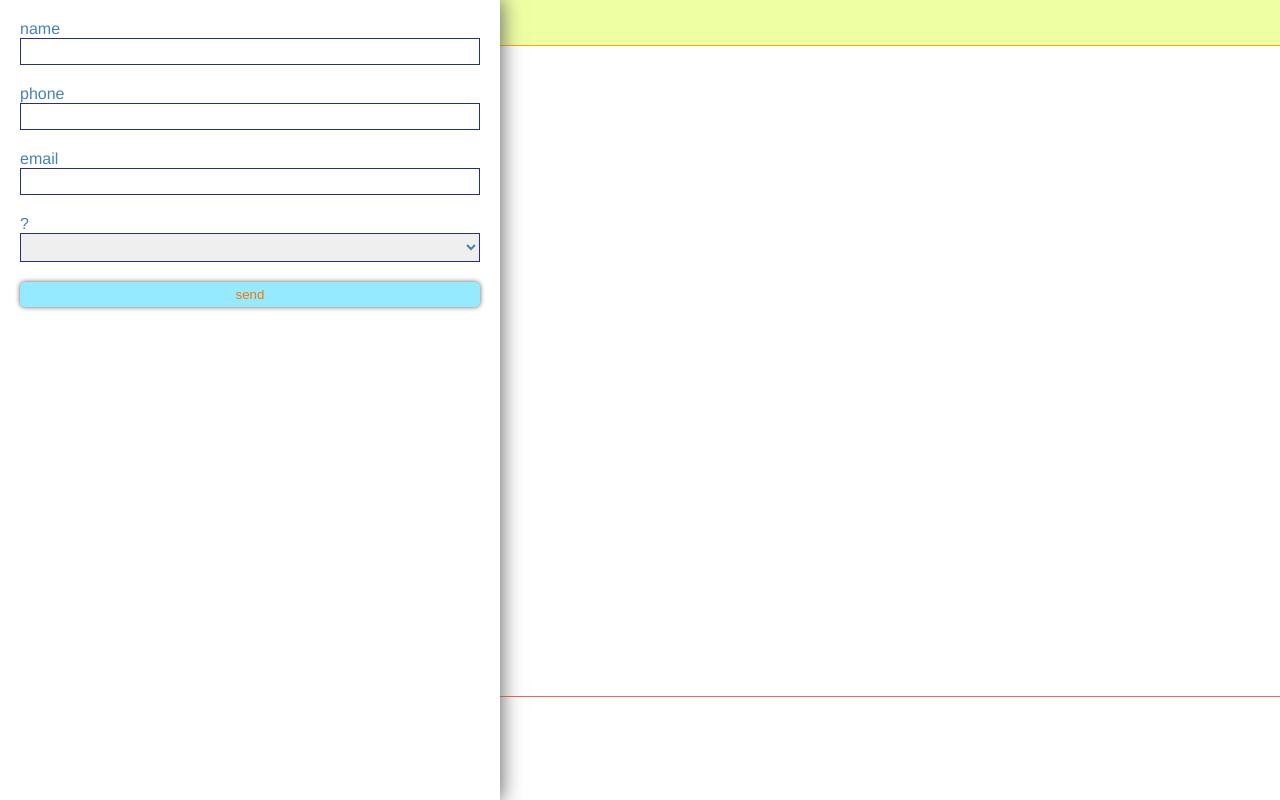
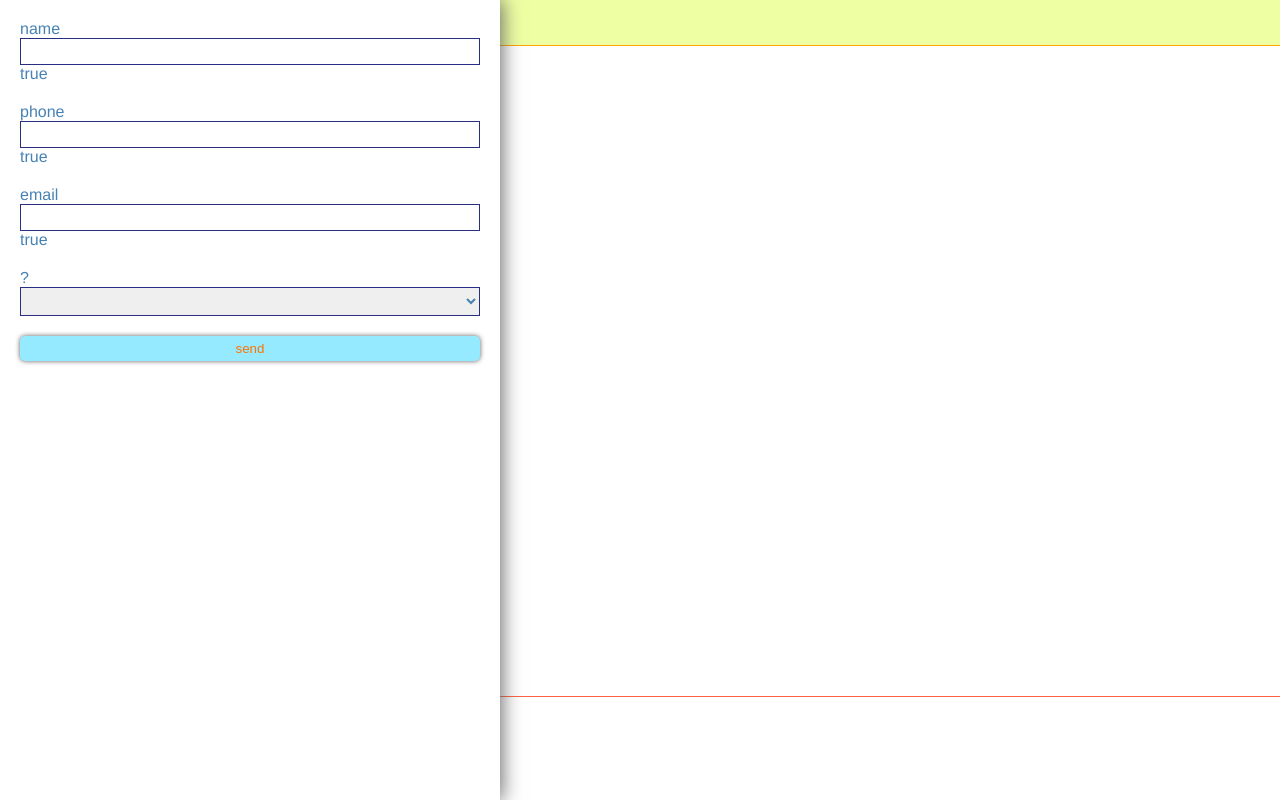
Before and after one commit to aleksandr031091/vue_training, a Vue app: page / in a window 1280 px wide. Both pictures are taken after a click on the button "add". Built offline with nearby package versions, Linux system fonts and the light colour scheme.

Commit message:
validate input

```diff
--- a/src/components/shared/custom_input/CustomInput.vue
+++ b/src/components/shared/custom_input/CustomInput.vue
@@ -1,7 +1,13 @@
 <template>
   <label class="label">
     {{ label }}
-    <input :type="type" :class="{ input: true }" v-on="listener" min="10" />
+    <input
+      :class="{ input: true, input_error: !isValid && true }"
+      v-on="listener"
+      v-bind="$attrs"
+    />
+    <span v-if="!isValid" class="label_validate">{{ error }}</span>
+    <span>{{ isValid }}</span>
   </label>
 </template>
 
@@ -9,11 +15,37 @@
 export default {
   name: "CustomInput",
 
+  inheritAttrs: false,
+
+  data() {
+    return {
+      isValid: true,
+      error: "",
+    };
+  },
+
   props: {
+    value: {
+      type: String,
+      default: "",
+    },
+
+    errorMessage: {
+      type: String,
+      default: "",
+    },
+
+    rules: {
+      type: Array,
+      default: () => [],
+    },
+
     label: String,
-    type: {
-      type: String,
-      default: "text",
+  },
+
+  watch: {
+    value(value) {
+      this.validate(value);
     },
   },
 
@@ -26,17 +58,50 @@ export default {
       };
     },
   },
+
+  methods: {
+    validate(value) {
+      this.isValid = this.rules.every((rule) => {
+        const { hasPassed, message } = rule(value);
+
+        if (!hasPassed) {
+          this.error = message;
+        }
+
+        return hasPassed;
+      });
+    },
+
+    // validateInputStyle(val) {
+    //   !val && true;
+    //   false;
+    // },
+  },
 };
 </script>
 
 <style lang="scss" scoped>
 .label {
+  position: relative;
   display: flex;
   flex-direction: column;
   color: steelblue;
+
+  &_validate {
+    position: absolute;
+    top: 100%;
+    left: 0;
+    font-size: 12px;
+    color: tomato;
+  }
 }
+
 .input {
   padding: 5px;
   border: 1px solid rgb(40, 46, 129);
+
+  &_error {
+    border: 1px solid rgb(255, 72, 16);
+  }
 }
 </style>
--- a/src/pages/home_page/HomePage.vue
+++ b/src/pages/home_page/HomePage.vue
@@ -14,19 +14,21 @@
             class="form_item"
             type="text"
             v-model.trim="name"
+            :rules="rules"
           />
           <CustomInput
             label="phone"
             class="form_item"
             type="number"
             v-model.trim="phone"
-            min="3"
+            :rules="rules"
           />
           <CustomInput
             label="email"
             class="form_item"
             type="email"
             v-model.trim="email"
+            :rules="rules"
           />
 
           <CustomSelect
@@ -52,15 +54,19 @@ import Button from "../../components/button/Button.vue";
 import Modal from "../../components/modal/Modal.vue";
 import CustomInput from "../../components/shared/custom_input/CustomInput.vue";
 import CustomSelect from "../../components/shared/custom_select/CustomSelect.vue";
+
 import { mapMutations } from "vuex";
+import {
+  isRequired,
+  charMaxLimit,
+  charMinLimit,
+} from "../../utils/validationRules";
 
 import avatar from "../../assets/images/dafaultAvatar.png";
 import { nanoid } from "nanoid";
 
 export default {
   name: "HomePage",
-
-  components: { Button, Modal, CustomInput, CustomSelect },
 
   data() {
     return {
@@ -71,6 +77,14 @@ export default {
       image: avatar,
       selectValue: "",
     };
+  },
+
+  components: { Button, Modal, CustomInput, CustomSelect },
+
+  computed: {
+    rules() {
+      return [isRequired, charMaxLimit(10), charMinLimit(5)];
+    },
   },
 
   methods: {
--- /dev/null
+++ b/src/utils/validationRules.js
@@ -0,0 +1,14 @@
+export const isRequired = (value) => ({
+  hasPassed: !!value,
+  message: "Пожалуйста заполните это поле",
+});
+
+export const charMaxLimit = (limit) => (val) => ({
+  hasPassed: val.length <= limit,
+  message: "Вы превысили лимит",
+});
+
+export const charMinLimit = (limit) => (value) => ({
+  hasPassed: value.length >= limit,
+  message: "Минимальное колличество символов должно быть 5",
+});
```
